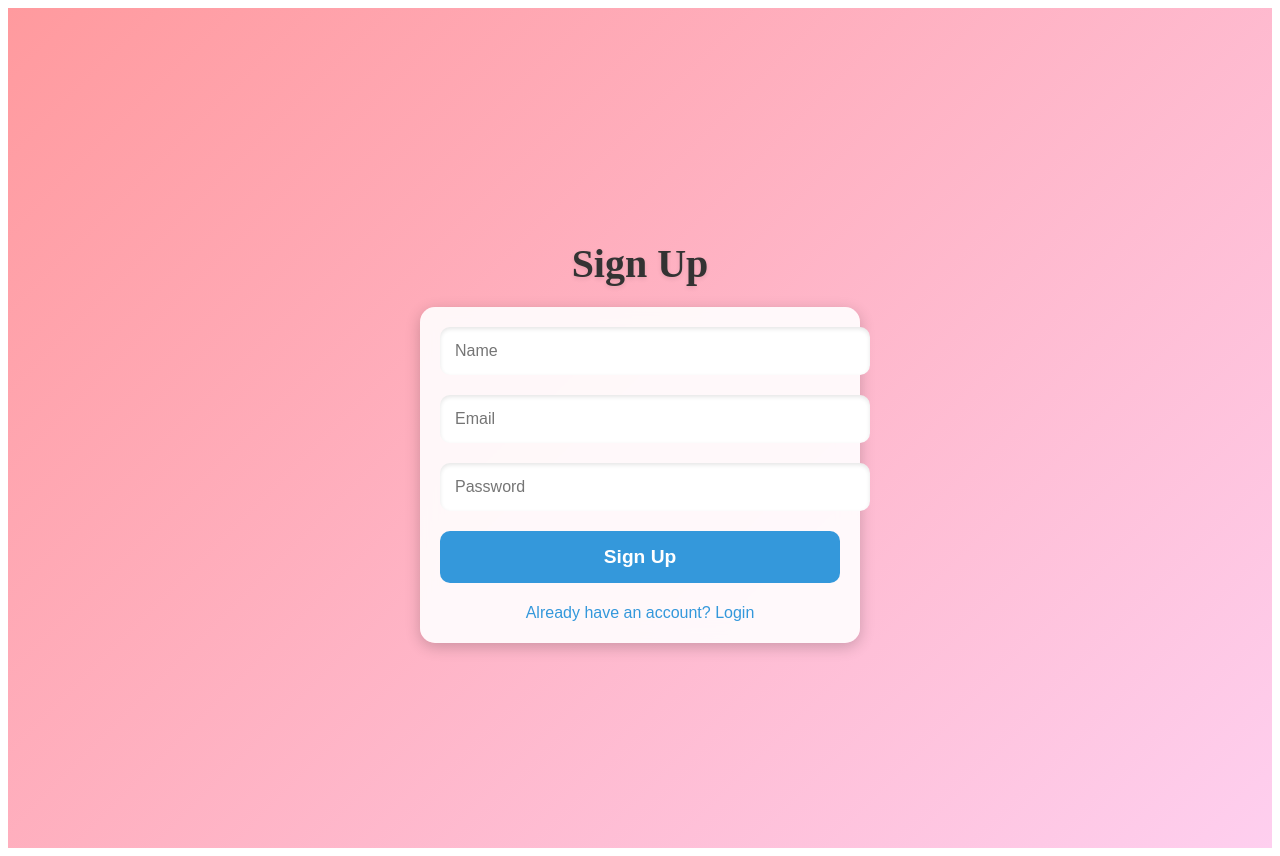
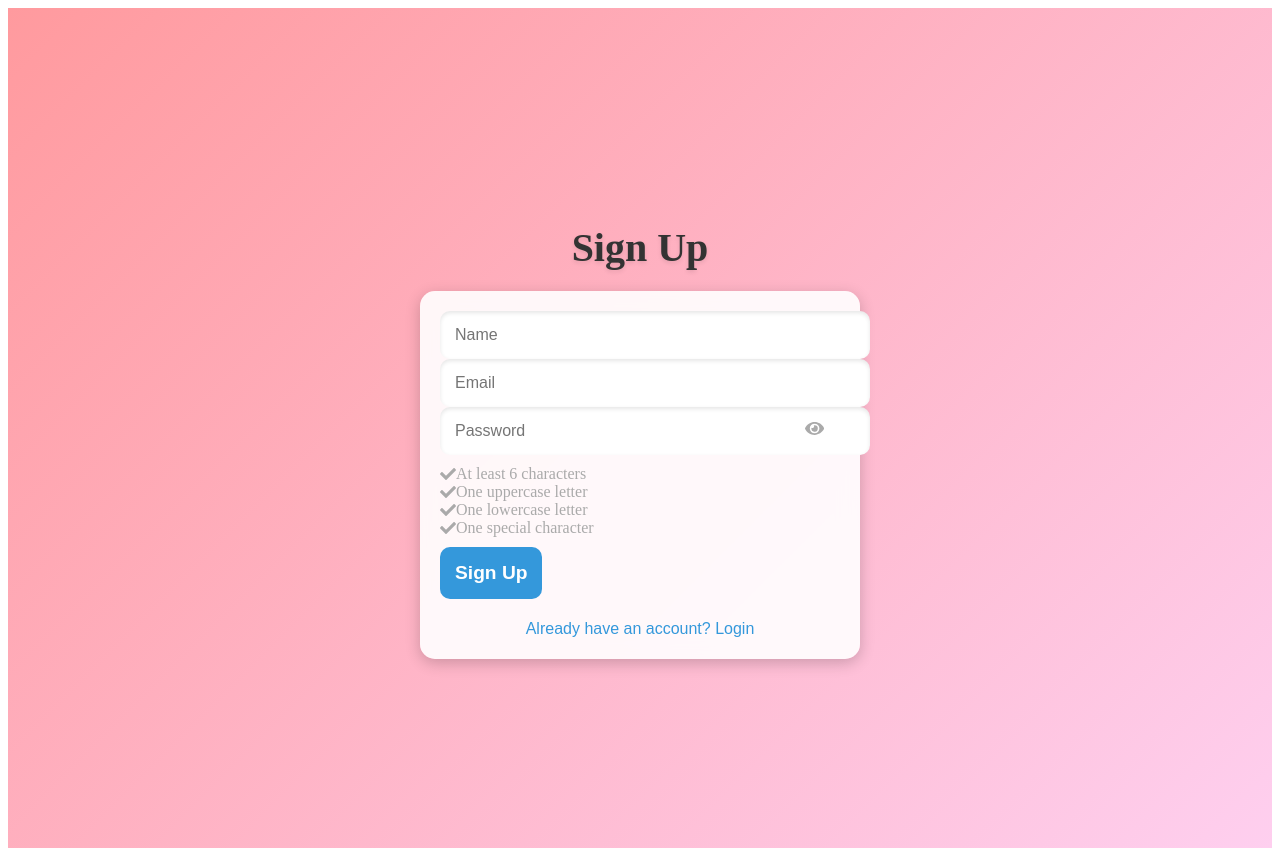
Before and after one commit to Divyansh200600/Existance, a React (Create React App) app: page /login in a window 1280 px wide. Both pictures are taken after a click on the button "Don't have an account? Sign Up". Built offline with nearby package versions, Linux system fonts and the light colour scheme.

Commit message:
Add success login

```diff
--- a/package.json
+++ b/package.json
@@ -14,8 +14,10 @@
     "firebase": "^10.12.5",
     "react": "^18.3.1",
     "react-dom": "^18.3.1",
+    "react-icons": "^5.2.1",
     "react-router-dom": "^6.26.0",
     "react-scripts": "5.0.1",
+    "react-toastify": "^10.0.5",
     "styled-components": "^6.1.12",
     "web-vitals": "^2.1.4"
   },
--- a/src/App.js
+++ b/src/App.js
@@ -12,7 +12,7 @@ function App() {
     <Router>
       <div className="App">
         <Routes>
-          <Route path="/" element={<HomePage />} />
+          <Route path="/home" element={<HomePage />} />
           <Route path="/search" element={<SearchPage />} />
           <Route path="/profile" element={<ProfilePage />} />
           <Route path="/login" element={<LoginPage />} />
--- a/src/pages/login/loginPage.jsx
+++ b/src/pages/login/loginPage.jsx
@@ -1,6 +1,12 @@
-// src/components/LoginPage.js
 import React, { useState } from 'react';
 import styled from 'styled-components';
+import { auth, db } from '../../utils/firebaseConfig'; // Import auth and db directly
+import { signInWithEmailAndPassword, createUserWithEmailAndPassword } from 'firebase/auth';
+import { doc, setDoc } from 'firebase/firestore';
+import { toast, ToastContainer } from 'react-toastify';
+import { useNavigate } from 'react-router-dom';
+import 'react-toastify/dist/ReactToastify.css'; // Import Toastify CSS
+import { FaEye, FaEyeSlash, FaCheck } from 'react-icons/fa'; // Import eye icons for password visibility
 
 const MainContainer = styled.div`
   display: flex;
@@ -33,6 +39,11 @@ const FormContainer = styled.div`
   padding: 20px;
 `;
 
+const InputWrapper = styled.div`
+  position: relative;
+  width: 100%;
+`;
+
 const Input = styled.input`
   width: 100%;
   padding: 15px;
@@ -46,6 +57,18 @@ const Input = styled.input`
     outline: none;
     box-shadow: inset 0 2px 4px rgba(0, 0, 0, 0.2);
   }
+`;
+
+const EyeButton = styled.button`
+  position: absolute;
+  top: 50%;
+  right: 10px;
+  transform: translateY(-50%);
+  background: none;
+  border: none;
+  cursor: pointer;
+  color: #aaa;
+  font-size: 1.2em;
 `;
 
 const Button = styled.button`
@@ -82,38 +105,187 @@ const SwitchButton = styled.button`
   }
 `;
 
+const LoadingOverlay = styled.div`
+  position: fixed;
+  top: 0;
+  left: 0;
+  width: 100%;
+  height: 100%;
+  background: rgba(0, 0, 0, 0.5);
+  display: flex;
+  align-items: center;
+  justify-content: center;
+  z-index: 9999;
+`;
+
+const Spinner = styled.div`
+  border: 4px solid rgba(0, 0, 0, 0.1);
+  border-left: 4px solid #3498db;
+  border-radius: 50%;
+  width: 40px;
+  height: 40px;
+  animation: spin 1s linear infinite;
+
+  @keyframes spin {
+    0% { transform: rotate(0deg); }
+    100% { transform: rotate(360deg); }
+  }
+`;
+
+const CriteriaList = styled.ul`
+  list-style: none;
+  padding: 0;
+  margin: 10px 0;
+`;
+
+const CriteriaItem = styled.li`
+  display: flex;
+  align-items: center;
+  color: ${(props) => (props.valid ? 'green' : '#aaa')};
+`;
+
+const validatePassword = (password) => {
+  const regex = /^(?=.*[a-z])(?=.*[A-Z])(?=.*\W).{6,}$/;
+  return regex.test(password);
+};
+
 const LoginPage = () => {
   const [isLogin, setIsLogin] = useState(true);
+  const [email, setEmail] = useState('');
+  const [password, setPassword] = useState('');
+  const [name, setName] = useState('');
+  const [loading, setLoading] = useState(false);
+  const [showPassword, setShowPassword] = useState(false);
+
+  const navigate = useNavigate();
+
+  const handleSubmit = async (e) => {
+    e.preventDefault();
+    if (!validatePassword(password)) {
+      toast.error('Password must be at least 6 characters long and include uppercase, lowercase, and a special character.');
+      return;
+    }
+
+    setLoading(true); // Show loading indicator
+    try {
+      if (isLogin) {
+        await signInWithEmailAndPassword(auth, email, password);
+        toast.success('Login successful!');
+        navigate('/home');
+      } else {
+        const userCredential = await createUserWithEmailAndPassword(auth, email, password);
+        const user = userCredential.user;
+
+        // Save user details to Firestore
+        await setDoc(doc(db, 'users', user.uid), {
+          name,
+          email,
+          // Add more user details if needed
+        });
+
+        toast.success('Sign-up successful! You can now log in.');
+        // Switch to login form after successful signup
+        setIsLogin(true);
+        // Reset form fields
+        setEmail('');
+        setPassword('');
+        setName('');
+      }
+    } catch (error) {
+      toast.error(`Error: ${error.message}`);
+    } finally {
+      setLoading(false); // Hide loading indicator
+    }
+  };
 
   const toggleForm = () => {
     setIsLogin(!isLogin);
   };
 
+  const isPasswordValid = (password) => {
+    const lengthCheck = password.length >= 6;
+    const uppercaseCheck = /[A-Z]/.test(password);
+    const lowercaseCheck = /[a-z]/.test(password);
+    const specialCharCheck = /[!@#$%^&*(),.?":{}|<>]/.test(password);
+
+    return {
+      length: lengthCheck,
+      uppercase: uppercaseCheck,
+      lowercase: lowercaseCheck,
+      specialChar: specialCharCheck,
+    };
+  };
+
+  const { length, uppercase, lowercase, specialChar } = isPasswordValid(password);
+
   return (
     <MainContainer>
       <Title>{isLogin ? 'Login' : 'Sign Up'}</Title>
       <FormContainer>
-        {isLogin ? (
-          <>
-            <Input type="email" placeholder="Email" required />
-            <Input type="password" placeholder="Password" required />
-            <Button type="submit">Login</Button>
-            <SwitchButton onClick={toggleForm}>
-              Don't have an account? Sign Up
-            </SwitchButton>
-          </>
-        ) : (
-          <>
-            <Input type="text" placeholder="Name" required />
-            <Input type="email" placeholder="Email" required />
-            <Input type="password" placeholder="Password" required />
-            <Button type="submit">Sign Up</Button>
-            <SwitchButton onClick={toggleForm}>
-              Already have an account? Login
-            </SwitchButton>
-          </>
-        )}
+        <form onSubmit={handleSubmit}>
+          {!isLogin && (
+            <InputWrapper>
+              <Input
+                type="text"
+                placeholder="Name"
+                value={name}
+                onChange={(e) => setName(e.target.value)}
+                required
+              />
+            </InputWrapper>
+          )}
+          <InputWrapper>
+            <Input
+              type="email"
+              placeholder="Email"
+              value={email}
+              onChange={(e) => setEmail(e.target.value)}
+              required
+            />
+          </InputWrapper>
+          <InputWrapper>
+            <Input
+              type={showPassword ? 'text' : 'password'}
+              placeholder="Password"
+              value={password}
+              onChange={(e) => setPassword(e.target.value)}
+              required
+            />
+            <EyeButton
+              type="button" // Ensure the button does not submit the form
+              onClick={() => setShowPassword(!showPassword)}
+            >
+              {showPassword ? <FaEyeSlash /> : <FaEye />}
+            </EyeButton>
+          </InputWrapper>
+          {!isLogin && (
+            <CriteriaList>
+              <CriteriaItem valid={length}><FaCheck /> At least 6 characters</CriteriaItem>
+              <CriteriaItem valid={uppercase}><FaCheck /> One uppercase letter</CriteriaItem>
+              <CriteriaItem valid={lowercase}><FaCheck /> One lowercase letter</CriteriaItem>
+              <CriteriaItem valid={specialChar}><FaCheck /> One special character</CriteriaItem>
+            </CriteriaList>
+          )}
+          <Button type="submit">{isLogin ? 'Login' : 'Sign Up'}</Button>
+        </form>
+        <SwitchButton onClick={toggleForm}>
+          {isLogin ? "Don't have an account? Sign Up" : "Already have an account? Login"}
+        </SwitchButton>
       </FormContainer>
+      {loading && (
+        <LoadingOverlay>
+          <Spinner />
+        </LoadingOverlay>
+      )}
+      <ToastContainer
+        position="top-center"
+        autoClose={5000}
+        hideProgressBar={false}
+        closeOnClick
+        pauseOnHover
+        draggable
+        theme="colored"
+      />
     </MainContainer>
   );
 };
--- a/src/utils/firebaseConfig.js
+++ b/src/utils/firebaseConfig.js
@@ -1,6 +1,6 @@
-// src/firebaseConfig.js
 import { initializeApp } from 'firebase/app';
-import { getAuth, GoogleAuthProvider } from 'firebase/auth';
+import { getAuth } from 'firebase/auth';
+import { getFirestore } from 'firebase/firestore';
 
 const firebaseConfig = {
     apiKey: "AIzaSyCqD8eMZDiUYTfAH4y-e0CcT-3LULbG1pI",
@@ -12,6 +12,9 @@ const firebaseConfig = {
     measurementId: "G-LMDQMDCWV4"
   };
 
+// Initialize Firebase
 const app = initializeApp(firebaseConfig);
-export const auth = getAuth(app);
-export const googleProvider = new GoogleAuthProvider();
+const auth = getAuth(app);
+const db = getFirestore(app);
+
+export { auth, db };
```
Also changed, not shown: 1 other file (tests, documents, lock files or other folders).
